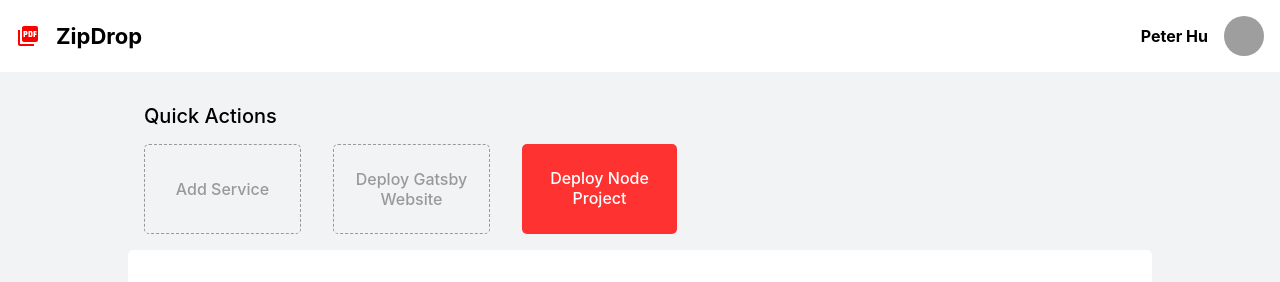
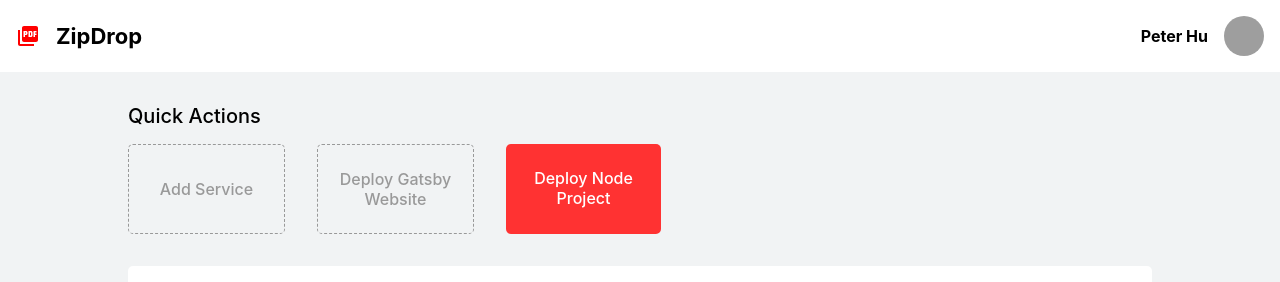
Before and after one commit to Rongjun-Hu/MountainPass-interview, a React (Create React App) app: page / in a window 1280 px wide. Shown: the top 282 px of the page. Built offline with nearby package versions, Linux system fonts and the light colour scheme; no server answers; grey boxes are pictures that could not be loaded.

Commit message:
Added margin.

```diff
--- a/src/sections/QuickActions/quick-actions.css
+++ b/src/sections/QuickActions/quick-actions.css
@@ -3,7 +3,9 @@
   justify-content: space-evenly;
   align-items: center;
   flex-direction: column;
-  padding: 1rem;
+  /* padding: 1rem; */
+  margin-top: 2rem;
+  margin-bottom: 2rem;
   max-width: 90%;
   /* border: 1px solid red; */
 }
```
